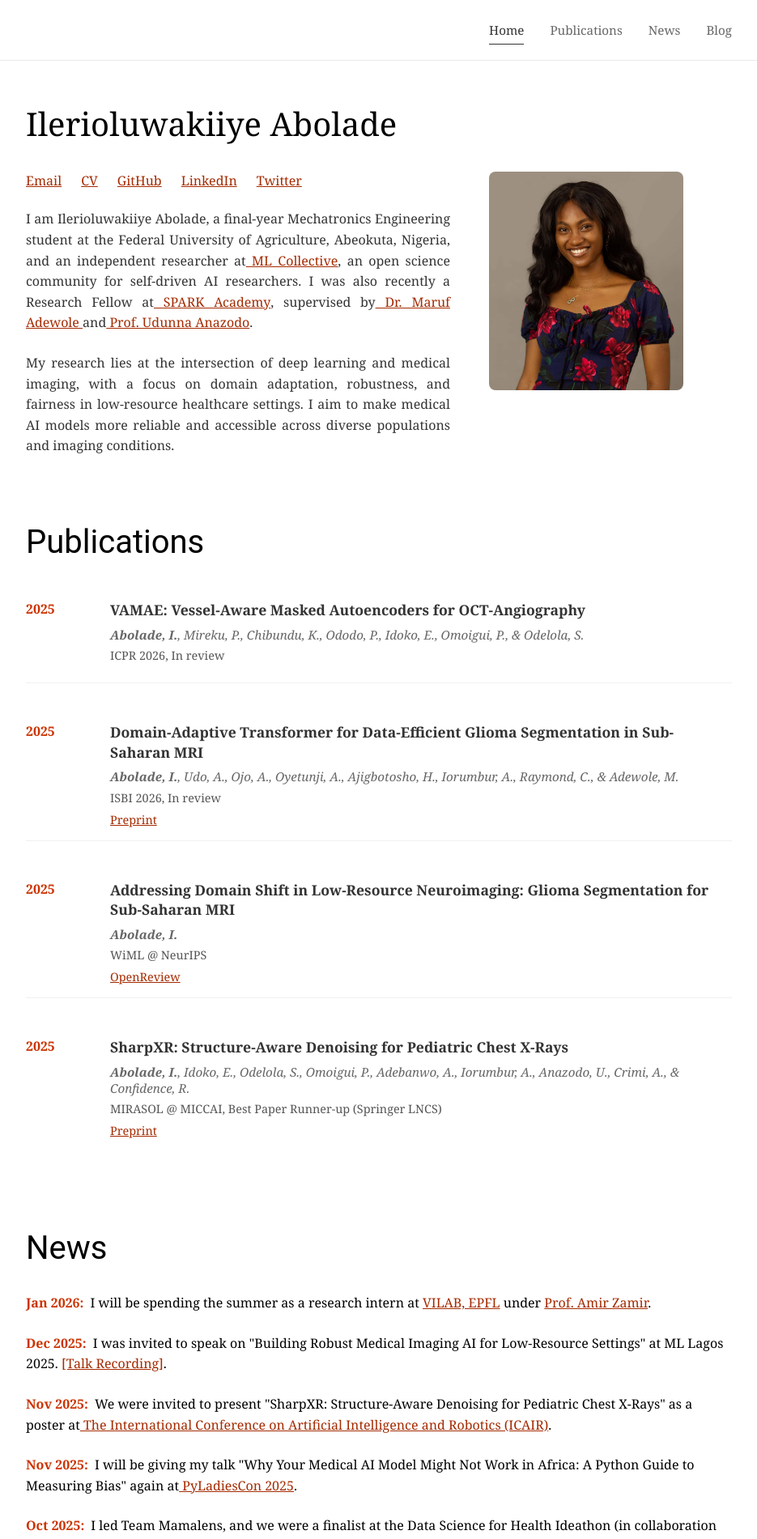
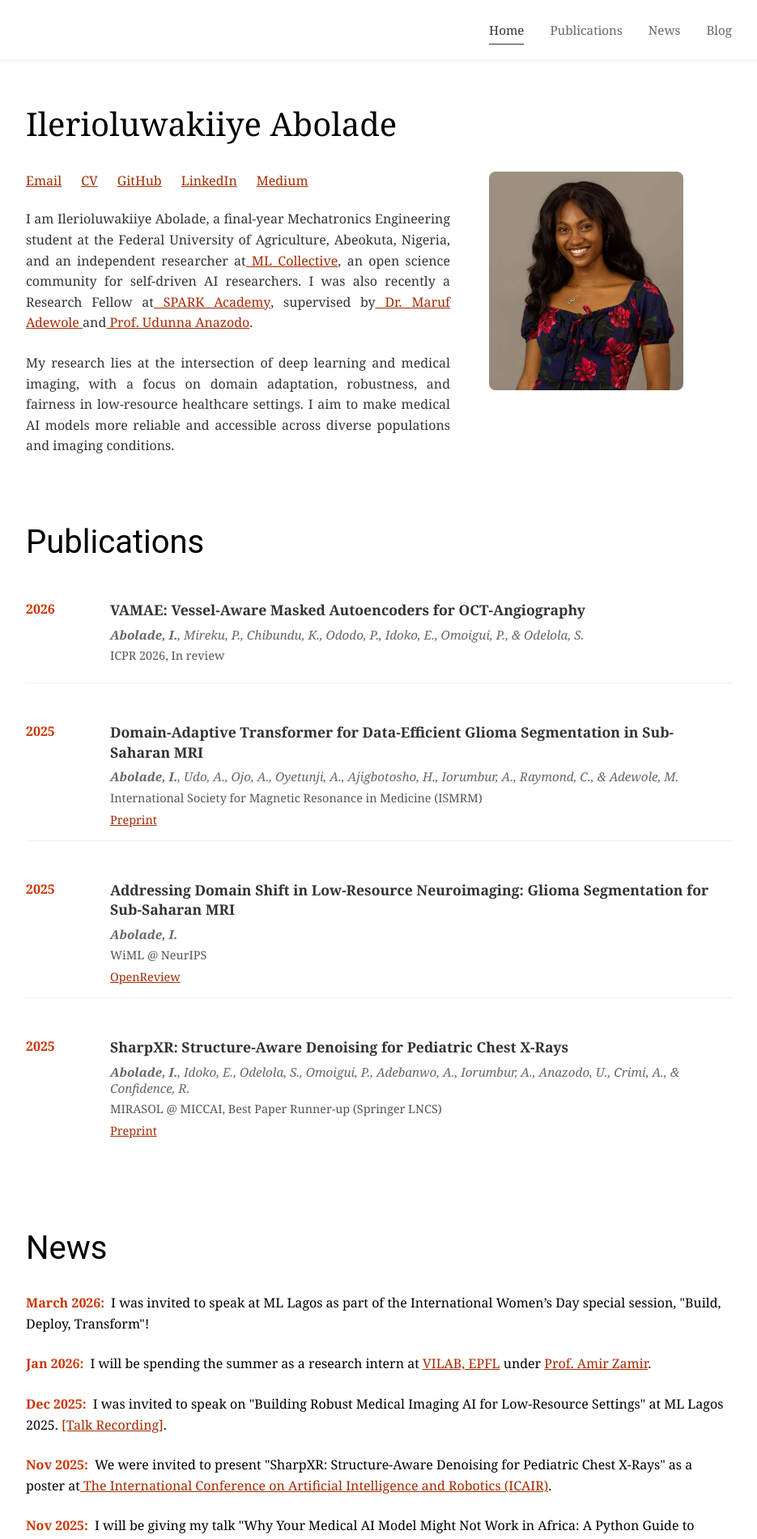
Before and after one commit to ileri-oluwa-kiiye/ileri-oluwa-kiiye.github.io, a React (Vite) app: page / in a window 1280 px wide. Shown: the top 1901 px of the page at 81% size, without its empty margins (172-1107 px from the left). Built offline with nearby package versions, Linux system fonts and the light colour scheme.

Commit message:
updates March 2026

```diff
--- a/src/comp/LandingPage/footer.jsx
+++ b/src/comp/LandingPage/footer.jsx
@@ -5,7 +5,7 @@ const FooterComponent = () => {
     <Footer>
       <p>
         © Copyright {new Date().getFullYear()} Ilerioluwakiiye Abolade.
-        Last updated: December 24, 2025.
+        Last updated: March 24, 2026.
       </p>
     </Footer>
   );
--- a/src/comp/LandingPage/hero.jsx
+++ b/src/comp/LandingPage/hero.jsx
@@ -9,10 +9,10 @@ const Hero = () => {
         <div className="hero-text">
           <div className="social-links">
             <a href="mailto:aboladeilerioluwakiiye@gmail.com" target="_blank" rel="noopener noreferrer">Email</a>
-            <a href="https://drive.google.com/file/d/1-MW3LPAhbAyleRJtqeTFdgmu6wrFmOmE/view?usp=sharing" target="_blank" rel="noopener noreferrer">CV</a>
+            <a href="https://drive.google.com/file/d/1dvWlNG1kDCdDoC0BdBbE_-v9BN9OQIzV/view?usp=sharing" target="_blank" rel="noopener noreferrer">CV</a>
             <a href="https://github.com/ileri-oluwa-kiiye" target="_blank" rel="noopener noreferrer">GitHub</a>
             <a href="https://www.linkedin.com/in/ilerioluwakiiye" target="_blank" rel="noopener noreferrer">LinkedIn</a>
-            <a href="https://twitter.com/llerioluwakiiye" target="_blank" rel="noopener noreferrer">Twitter</a>
+            <a href="https://medium.com/@ilerioluwakiiye" target="_blank" rel="noopener noreferrer">Medium</a>
           </div>
 
           <p>
--- a/src/comp/LandingPage/news.jsx
+++ b/src/comp/LandingPage/news.jsx
@@ -1,6 +1,31 @@
 import { NewsSection } from "../../assets/styles";
 
 const newsItems = [
+  // {
+  //   id: 21,
+  //   date: "March 2026",
+  //   description: (
+  //     <>
+  //       Our paper, &quot;Domain-Adaptive Transformer for Data-Efficient Glioma Segmentation in Sub-Saharan MRI&quot;, was accepted as an extended abstract at{" "}
+  //       <a
+  //         href="https://www.ismrm.org/26m/"
+  //         target="_blank"
+  //         rel="noopener noreferrer"
+  //       >
+  //         ISMRM
+  //       </a>. We will be presenting this work in South Africa in May 2026.
+  //     </>
+  //   ),
+  // },
+  {
+    id: 22,
+    date: "March 2026",
+    description: (
+      <>
+        I was invited to speak at ML Lagos as part of the International Women’s Day special session, &quot;Build, Deploy, Transform&quot;!
+      </>
+    ),
+  },
   {
     id: 20,
     date: "Jan 2026",
--- a/src/comp/LandingPage/papers.jsx
+++ b/src/comp/LandingPage/papers.jsx
@@ -6,14 +6,14 @@ const papers = [
     title: "VAMAE: Vessel-Aware Masked Autoencoders for OCT-Angiography",
     authors: "Abolade, I., Mireku, P., Chibundu, K., Ododo, P., Idoko, E., Omoigui, P., & Odelola, S.",
     venue: "ICPR 2026, In review",
-    year: "2025",
+    year: "2026",
     links: []
   },
   {
     id: 2,
     title: "Domain-Adaptive Transformer for Data-Efficient Glioma Segmentation in Sub-Saharan MRI",
     authors: "Abolade, I., Udo, A., Ojo, A., Oyetunji, A., Ajigbotosho, H., Iorumbur, A., Raymond, C., & Adewole, M.",
-    venue: "ISBI 2026, In review",
+    venue: "International Society for Magnetic Resonance in Medicine (ISMRM)",
     year: "2025",
     links: [
       {
```
